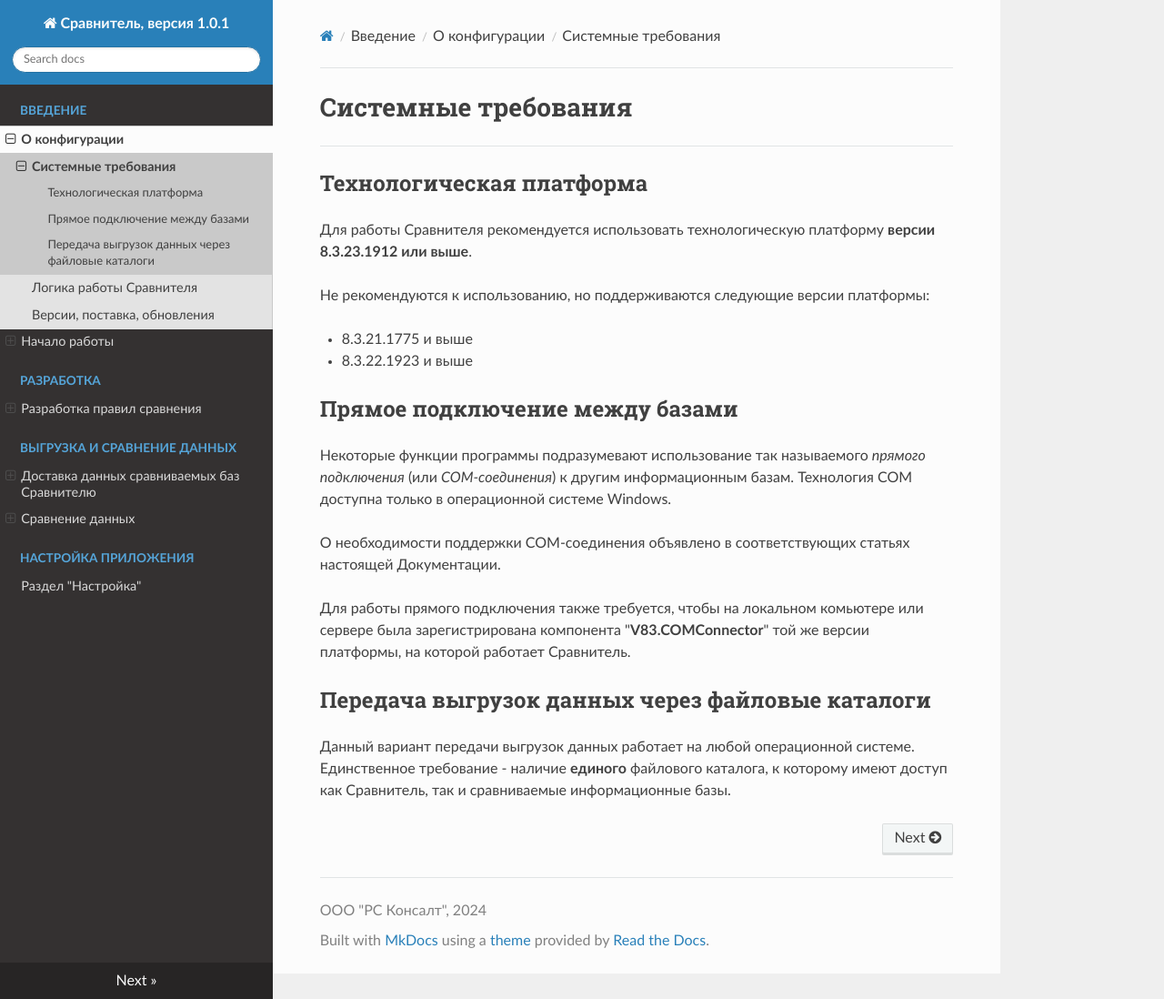
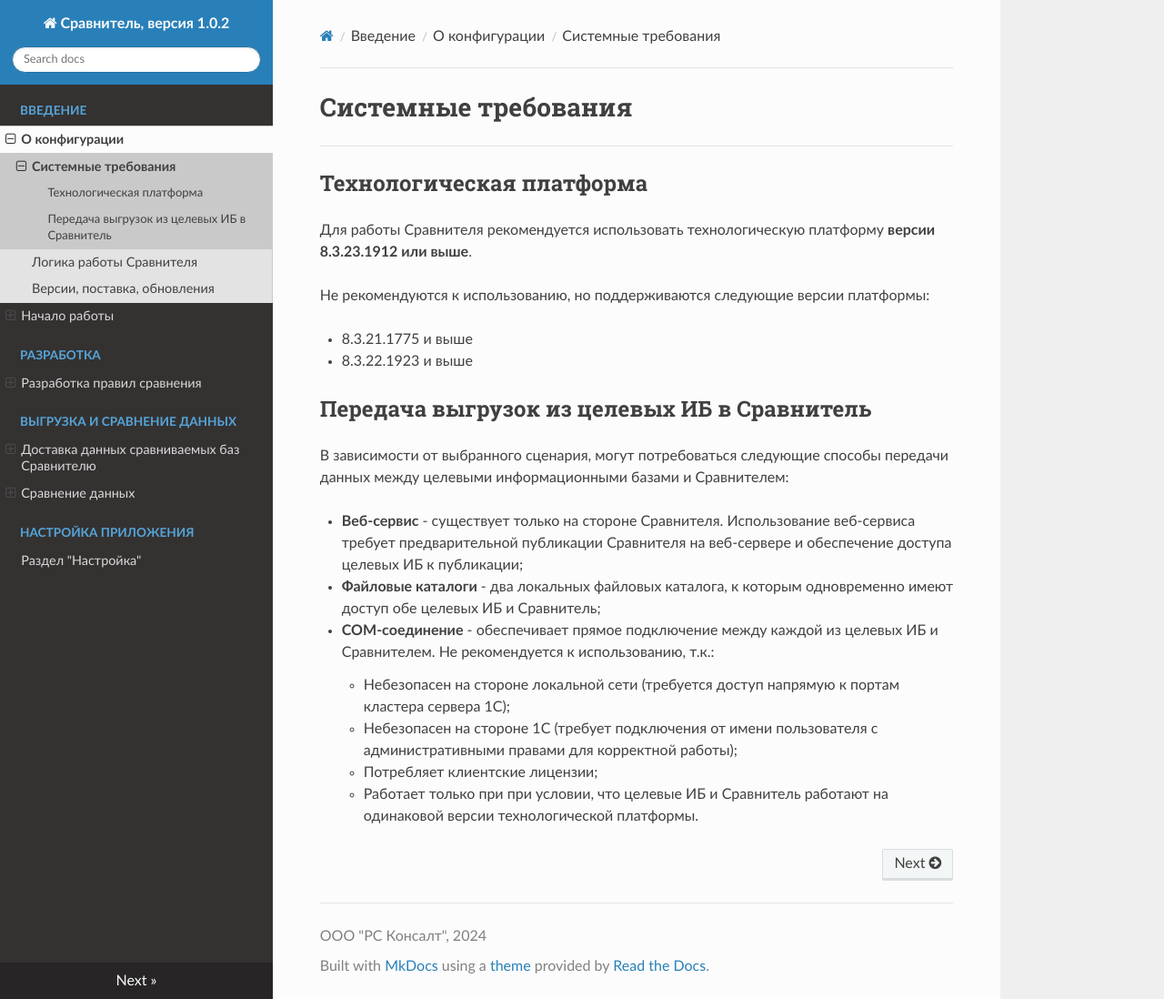
Before and after one commit to IgorRyaboff/comparator-docs, an MkDocs documentation site: the page built from docs/introduction/about/sys-req.md, in a window 1280 px wide and 1098 px high. Shown: the whole window at 91% size. Built offline with MkDocs 1.6.1, drawn with Linux system fonts in a browser that asks for light colours; nearby versions of some CDN libraries.

Commit message:
Написана документация по использованию веб-сервиса

```diff
--- a/docs/introduction/about/sys-req.md
+++ b/docs/introduction/about/sys-req.md
@@ -8,12 +8,13 @@
 - 8.3.21.1775 и выше
 - 8.3.22.1923 и выше
 
-## Прямое подключение между базами
-Некоторые функции программы подразумевают использование так называемого *прямого подключения* (или *COM-соединения*) к другим информационным базам. Технология COM доступна только в операционной системе Windows.
+## Передача выгрузок из целевых ИБ в Сравнитель
+В зависимости от выбранного сценария, могут потребоваться следующие способы передачи данных между целевыми информационными базами и Сравнителем:
 
-О необходимости поддержки COM-соединения объявлено в соответствующих статьях настоящей Документации.
-
-Для работы прямого подключения также требуется, чтобы на локальном комьютере или сервере была зарегистрирована компонента "**V83.COMConnector**" той же версии платформы, на которой работает Сравнитель.
-
-## Передача выгрузок данных через файловые каталоги
-Данный вариант передачи выгрузок данных работает на любой операционной системе. Единственное требование - наличие **единого** файлового каталога, к которому имеют доступ как Сравнитель, так и сравниваемые информационные базы.
+- **Веб-сервис** - существует только на стороне Сравнителя. Использование веб-сервиса требует предварительной публикации Сравнителя на веб-сервере и обеспечение доступа целевых ИБ к публикации;
+- **Файловые каталоги** - два локальных файловых каталога, к которым одновременно имеют доступ обе целевых ИБ и Сравнитель;
+- **COM-соединение** - обеспечивает прямое подключение между каждой из целевых ИБ и Сравнителем. Не рекомендуется к использованию, т.к.:
+    - Небезопасен на стороне локальной сети (требуется доступ напрямую к портам кластера сервера 1С);
+    - Небезопасен на стороне 1С (требует подключения от имени пользователя с административными правами для корректной работы);
+    - Потребляет клиентские лицензии;
+    - Работает только при при условии, что целевые ИБ и Сравнитель работают на одинаковой версии технологической платформы.
--- a/mkdocs.yml
+++ b/mkdocs.yml
@@ -1,4 +1,4 @@
-site_name: Сравнитель, версия 1.0.1
+site_name: Сравнитель, версия 1.0.2
 copyright: ООО "РС Консалт", 2024
 theme:
   name: readthedocs
@@ -23,6 +23,7 @@ nav:
       - 'work/data-delivery/intro.md'
       - 'work/data-delivery/concept.md'
       - 'work/data-delivery/wizard-install.md'
+      - 'work/data-delivery/web-service-install.md'
       - 'work/data-delivery/manual.md'
       - 'work/data-delivery/to-comparator.md'
       - 'work/data-delivery/from-comparator.md'
```
Also changed, not shown: docs/work/data-delivery/to-comparator.md (+3 -1 lines), docs/work/data-delivery/web-service-install.md (added, +14 -0 lines), docs/work/data-delivery/web-service-install_img/example.png (added).
